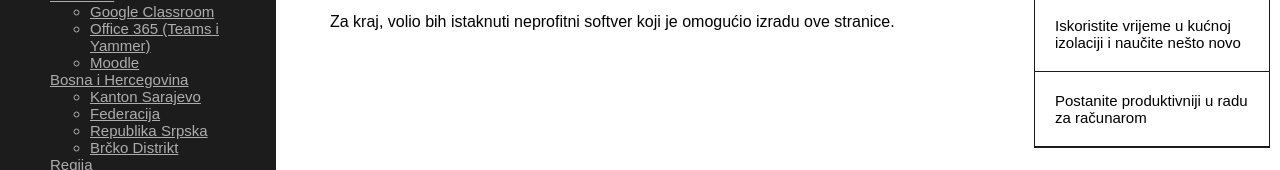
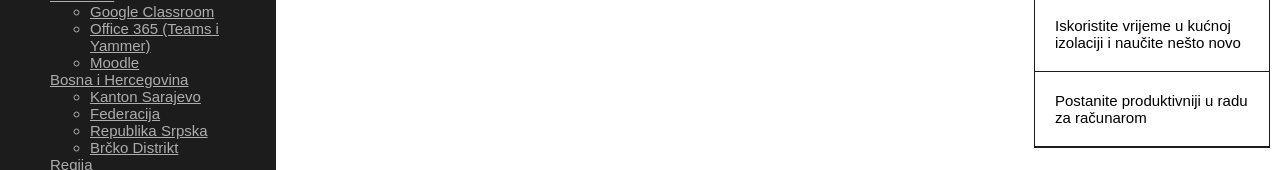
Before and after one commit to adnanmossbb/onlinenastava, a plain HTML site: page ostranici.html in a window 1280 px wide. Shown: the part 183-353 px from the top of the page. Drawn offline with Linux system fonts and the light colour scheme.

Commit message:
ostranici

```diff
--- a/ostranici.html
+++ b/ostranici.html
@@ -54,7 +54,6 @@
 		Nadam se da vam se svidjela, a ako nije, prisjetite se da je ovo neprofesionalna i neprofitna stranica napravljena
 		bez ikakvih pomagala.
 	    </p>
-	    <p>Za kraj, volio bih istaknuti neprofitni softver koji je omogućio izradu ove stranice.</p>
 	</section>
 	</div>
 	<div id="desno">
```
